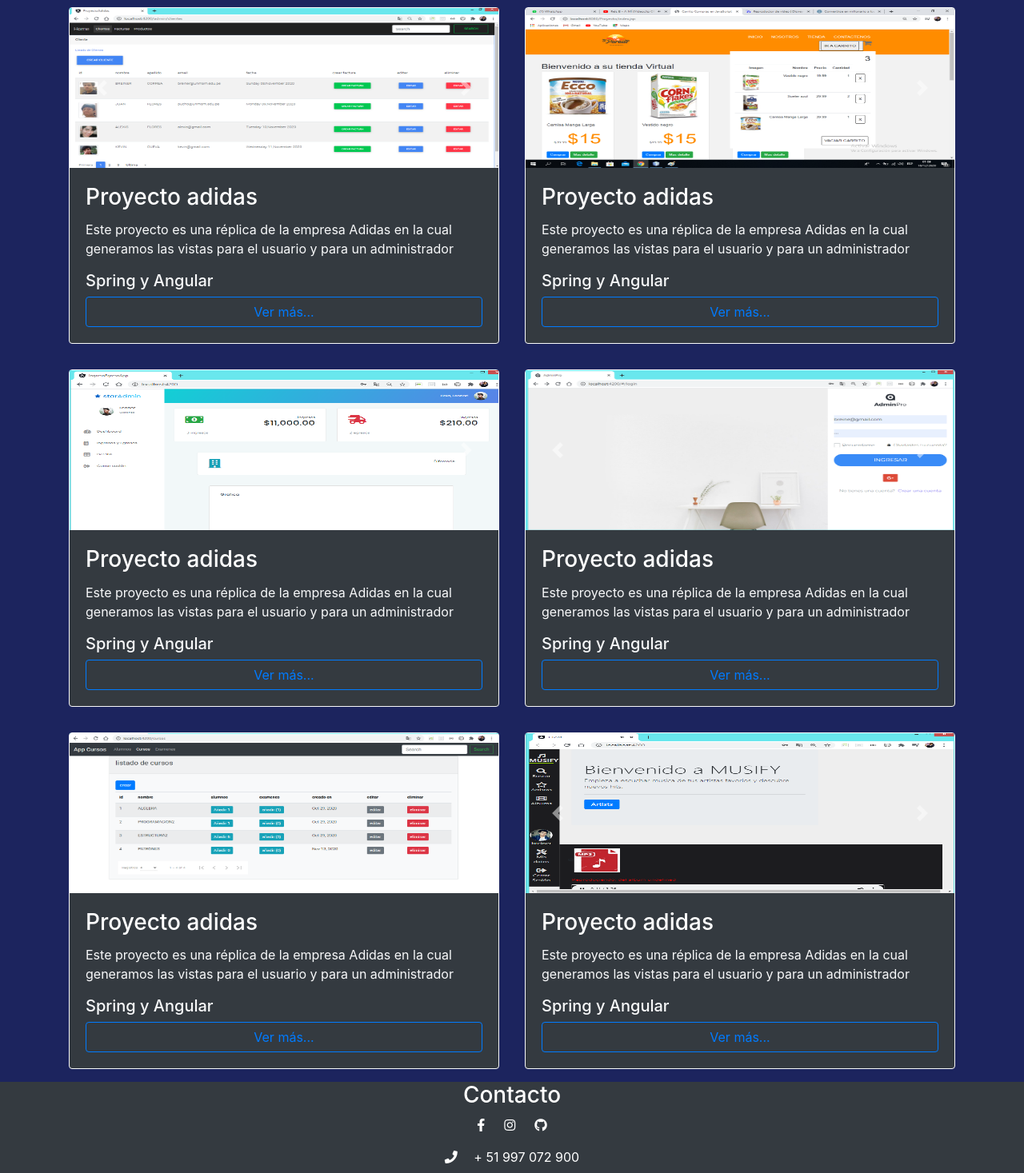
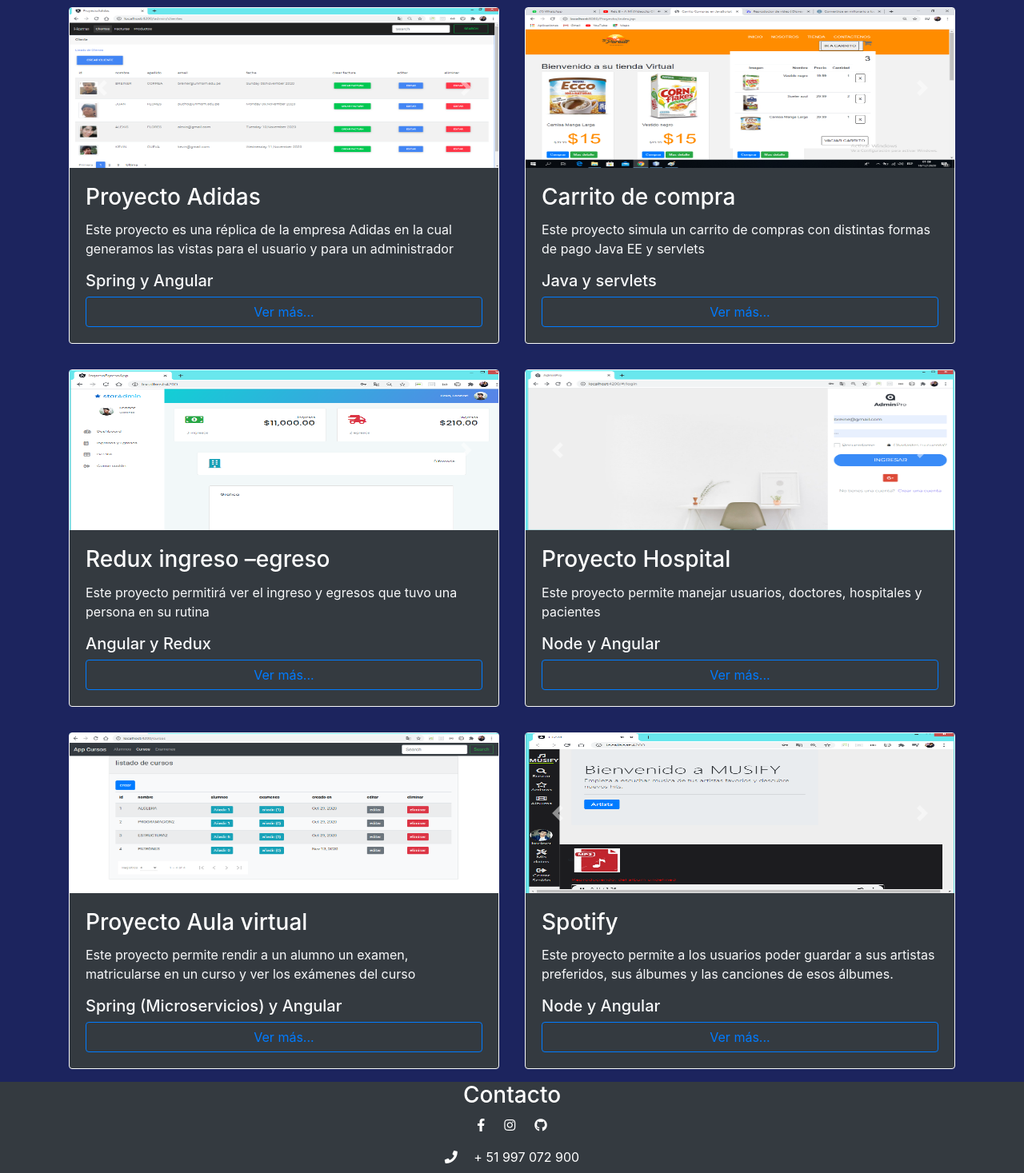
Before and after one commit to breinerbca99/portafolio1, an Angular app: page / in a window 1280 px wide. Shown: the part 1686-3153 px from the top of the page at 80% size. Built offline with nearby package versions, Linux system fonts and the light colour scheme.

Commit message:
Mejorando la vista del perfil

```diff
--- a/src/app/models/carrusel.ts
+++ b/src/app/models/carrusel.ts
@@ -1,3 +1,6 @@
 export class carrusel{
     imagenes: string[];
+    titulo: string;
+    descripcion: string;
+    lenguajes: string;
 }
--- a/src/app/perfil/perfil.component.html
+++ b/src/app/perfil/perfil.component.html
@@ -338,9 +338,9 @@
 
 
                     <div class="card-body">
-                        <h3 class="card-title">Proyecto adidas</h3>
-                        <p class="card-text">Este proyecto es una réplica de la empresa Adidas en la cual generamos las vistas para el usuario y para un administrador </p>
-                        <h5>Spring y Angular</h5>
+                        <h3 class="card-title">{{slide.titulo}}</h3>
+                        <p class="card-text">{{slide.descripcion}} </p>
+                        <h5>{{slide.lenguajes}}</h5>
                         <button type="button" (click)="verProducto(j)" class="btn btn-outline-primary btn-block">
                              Ver más...
                         </button>
--- a/src/app/perfil/perfil.component.ts
+++ b/src/app/perfil/perfil.component.ts
@@ -22,7 +22,10 @@
           'assets/imagenes/adidas/adidas3.png',
           'assets/imagenes/adidas/adidas4.png',
           'assets/imagenes/adidas/adidas5.png',
-        ]
+        ],
+        titulo:'Proyecto Adidas',
+        descripcion:'Este proyecto es una réplica de la empresa Adidas en la cual generamos las vistas para el usuario y para un administrador ',
+        lenguajes:'Spring y Angular'
       },
       {
         imagenes:[
@@ -31,7 +34,10 @@
           'assets/imagenes/carrito/3.png',
           'assets/imagenes/carrito/4.png',
           'assets/imagenes/carrito/5.png',
-        ]
+        ],
+        titulo:'Carrito de compra',
+        descripcion:'Este proyecto simula un carrito de compras con distintas formas de pago Java EE y servlets',
+        lenguajes:'Java y servlets'
       },
       {
         imagenes:[
@@ -40,7 +46,10 @@
           'assets/imagenes/ingreso/ingreso3.png',
           'assets/imagenes/ingreso/ingreso4.png',
           'assets/imagenes/ingreso/ingreso5.png',
-        ]
+        ],
+        titulo:'Redux ingreso –egreso',
+        descripcion:'Este proyecto permitirá ver el ingreso y egresos que tuvo una persona en su rutina ',
+        lenguajes:'Angular y Redux '
       },
       {
         imagenes:[
@@ -49,7 +58,10 @@
           'assets/imagenes/hospital/hospital3.png',
           'assets/imagenes/hospital/hospital4.png',
           'assets/imagenes/hospital/hospital5.png',
-        ]
+        ],
+        titulo:'Proyecto Hospital',
+        descripcion:'Este proyecto permite manejar usuarios, doctores, hospitales y pacientes',
+        lenguajes:'Node y Angular'
       },
       {
         imagenes:[
@@ -58,7 +70,10 @@
           'assets/imagenes/examen/examen3.png',
           'assets/imagenes/examen/examen4.png',
           'assets/imagenes/examen/examen5.png',
-        ]
+        ],
+        titulo:'Proyecto Aula virtual',
+        descripcion:'Este proyecto permite rendir a un alumno un examen, matricularse en un curso y ver los exámenes del curso',
+        lenguajes:'Spring (Microservicios) y Angular'
       },
       {
         imagenes:[
@@ -66,11 +81,12 @@
           'assets/imagenes/spotify/spotify2.png',
           'assets/imagenes/spotify/spotify3.png',
           'assets/imagenes/spotify/spotify4.png',
-        ]
+        ],
+        titulo:'Spotify',
+        descripcion:'Este proyecto permite a los usuarios poder guardar a sus artistas preferidos, sus álbumes y las canciones de esos álbumes.',
+        lenguajes:'Node y Angular'
       },
     ];
-    console.log('breiner');
-    console.log(this.carrusel);
 
   }
 
```
